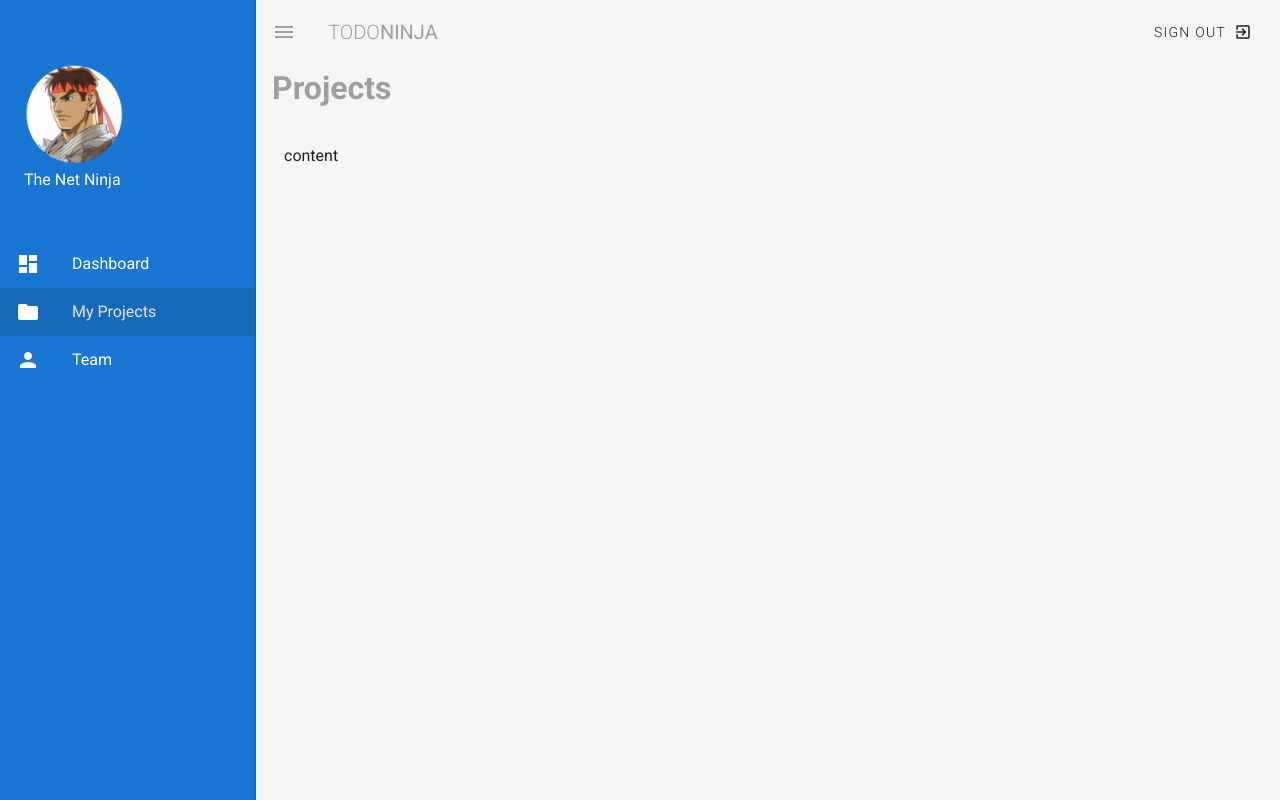
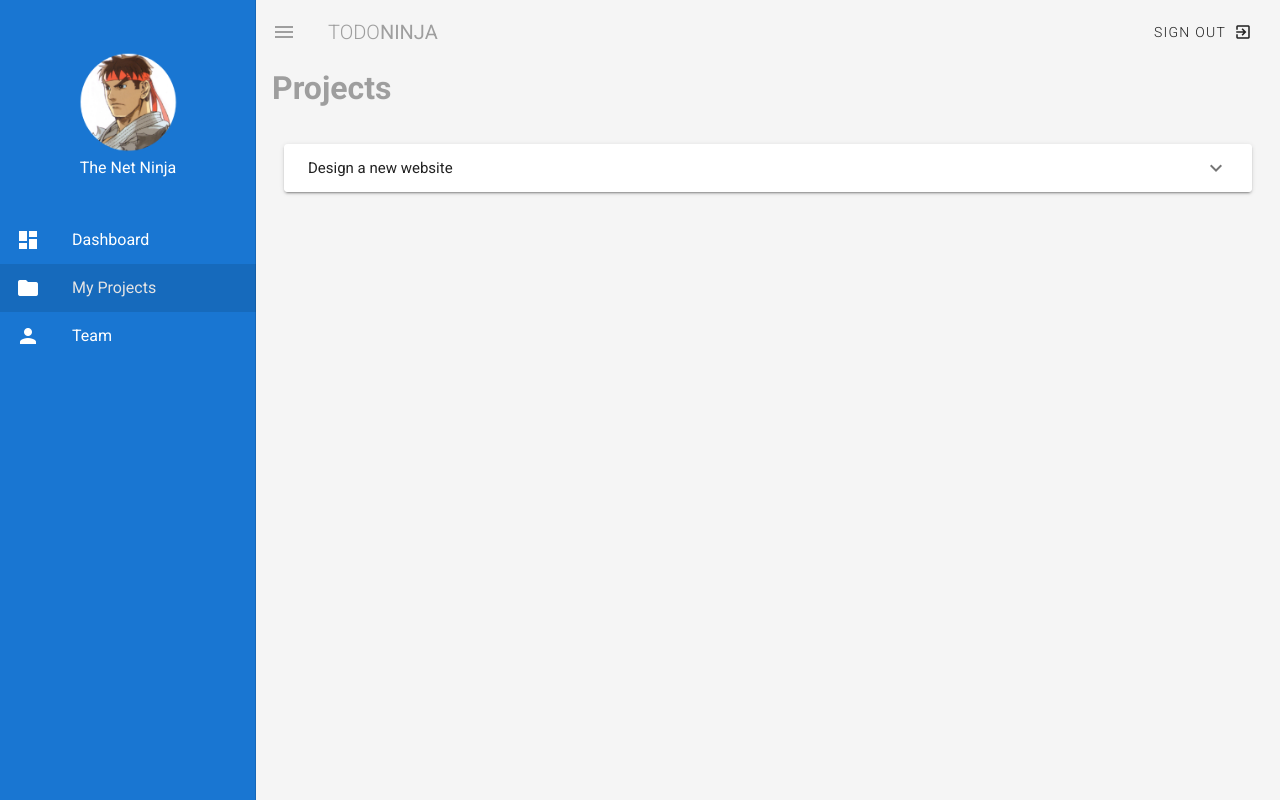
Before and after one commit to sahil1sk/vuetify, a Vue app: page /projects in a window 1280 px wide. Both pictures are taken after a click on the button 28 px from the left and 32 px from the top of the page. Built offline with nearby package versions, Linux system fonts and the light colour scheme.

Commit message:
Expansions or collapse

```diff
--- a/src/components/Navbar.vue
+++ b/src/components/Navbar.vue
@@ -15,7 +15,7 @@
     </v-app-bar>
 
     <v-navigation-drawer v-model="drawer" app class="primary">
-        <v-col>
+        <div class="text-center">
             <v-col class="mt-5">
                 <v-avatar size="100" class="mt-5">
                     <img src="/avatarImg.png" alt="avatar">
@@ -24,7 +24,7 @@
                     The Net Ninja
                 </p>
             </v-col>
-        </v-col>
+        </div>
         <v-list>
             <v-list-item v-for="(link, i) in links" :key="i" router :to="link.route">
                 <v-list-item-action>
--- a/src/views/Projects.vue
+++ b/src/views/Projects.vue
@@ -2,14 +2,43 @@
   <div class="projects">
     <h1 class="subheading grey--text">Projects</h1>
 
-     <v-container class="my-5">
-      content
+    <v-container class="my-5">
+
+      <v-expansion-panels>
+        <v-expansion-panel v-for="(project, i) in myProjects" :key="i">
+          <v-expansion-panel-header>
+            {{ project.title }}
+          </v-expansion-panel-header>
+          <v-expansion-panel-content class="px-4 grey--text">
+            <div class="font-weight-bold">{{ project.due }}</div>
+            <div>{{ project.content }}</div>
+          </v-expansion-panel-content>
+        </v-expansion-panel>
+      </v-expansion-panels>
+
     </v-container>
+
   </div>
 </template>
 
 <script>
 export default {
-
+  data() {
+    return {
+      projects: [
+        { title: 'Design a new website', person: 'The Net Ninja', due: '1st Jan 2019', status: 'ongoing', content: 'Lorem ipsum dolor sit amet consectetur adipisicing elit. Sunt consequuntur eos eligendi illum minima adipisci deleniti, dicta mollitia enim explicabo fugiat quidem ducimus praesentium voluptates porro molestias non sequi animi!'},
+        { title: 'Code up the homepage', person: 'Chun Li', due: '10th Jan 2019', status: 'complete', content: 'Lorem ipsum dolor sit amet consectetur adipisicing elit. Sunt consequuntur eos eligendi illum minima adipisci deleniti, dicta mollitia enim explicabo fugiat quidem ducimus praesentium voluptates porro molestias non sequi animi!'},
+        { title: 'Design video thumbnails', person: 'Ryu', due: '20th Dec 2018', status: 'complete', content: 'Lorem ipsum dolor sit amet consectetur adipisicing elit. Sunt consequuntur eos eligendi illum minima adipisci deleniti, dicta mollitia enim explicabo fugiat quidem ducimus praesentium voluptates porro molestias non sequi animi!'},
+        { title: 'Create a community forum', person: 'Gouken', due: '20th Oct 2018', status: 'overdue', content: 'Lorem ipsum dolor sit amet consectetur adipisicing elit. Sunt consequuntur eos eligendi illum minima adipisci deleniti, dicta mollitia enim explicabo fugiat quidem ducimus praesentium voluptates porro molestias non sequi animi!'},
+      ]
+    }
+  },
+  computed: {
+    myProjects() {
+      return this.projects.filter(project => {
+        return project.person === 'The Net Ninja'
+      })
+    }
+  }
 }
 </script>
```
